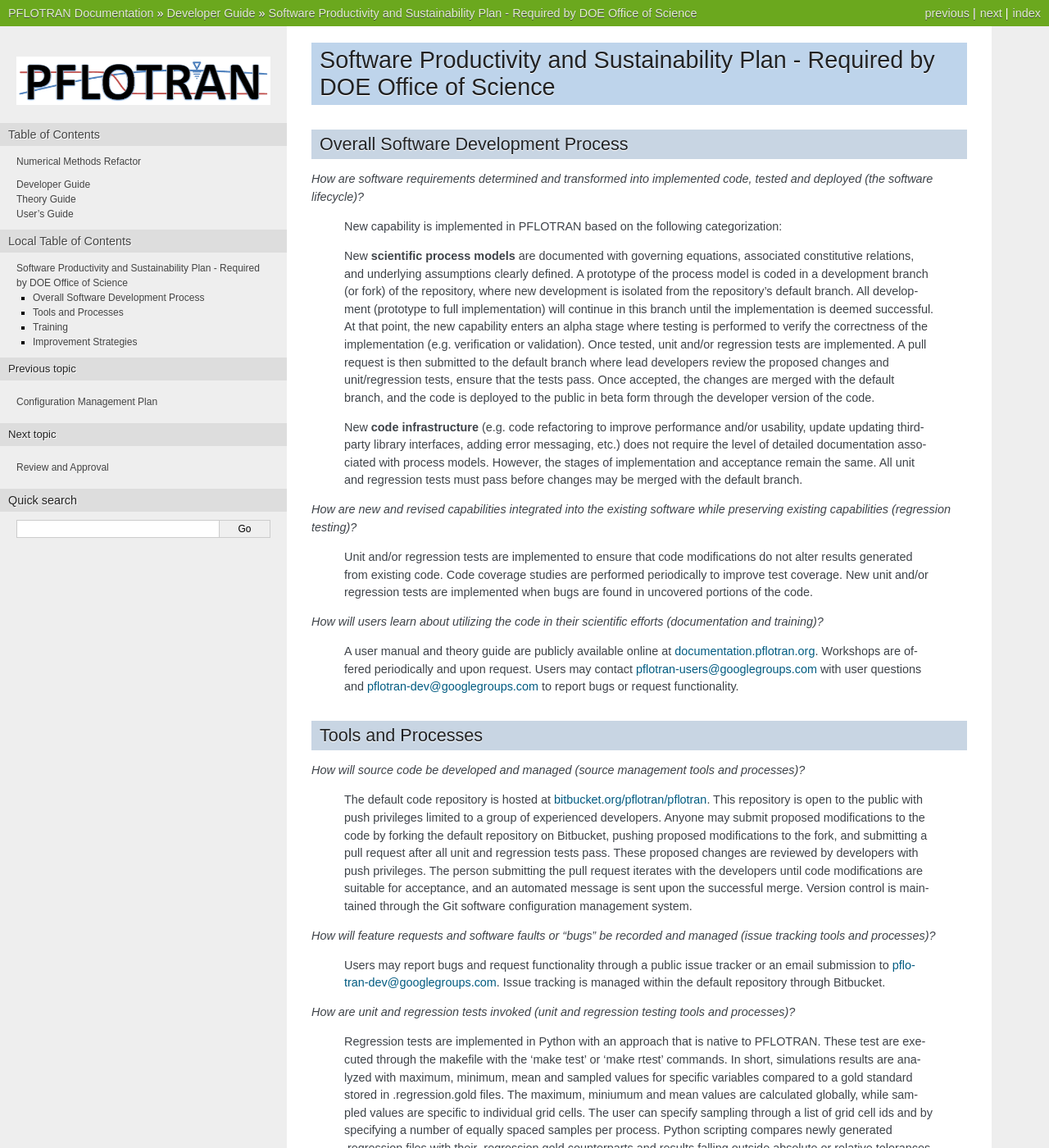
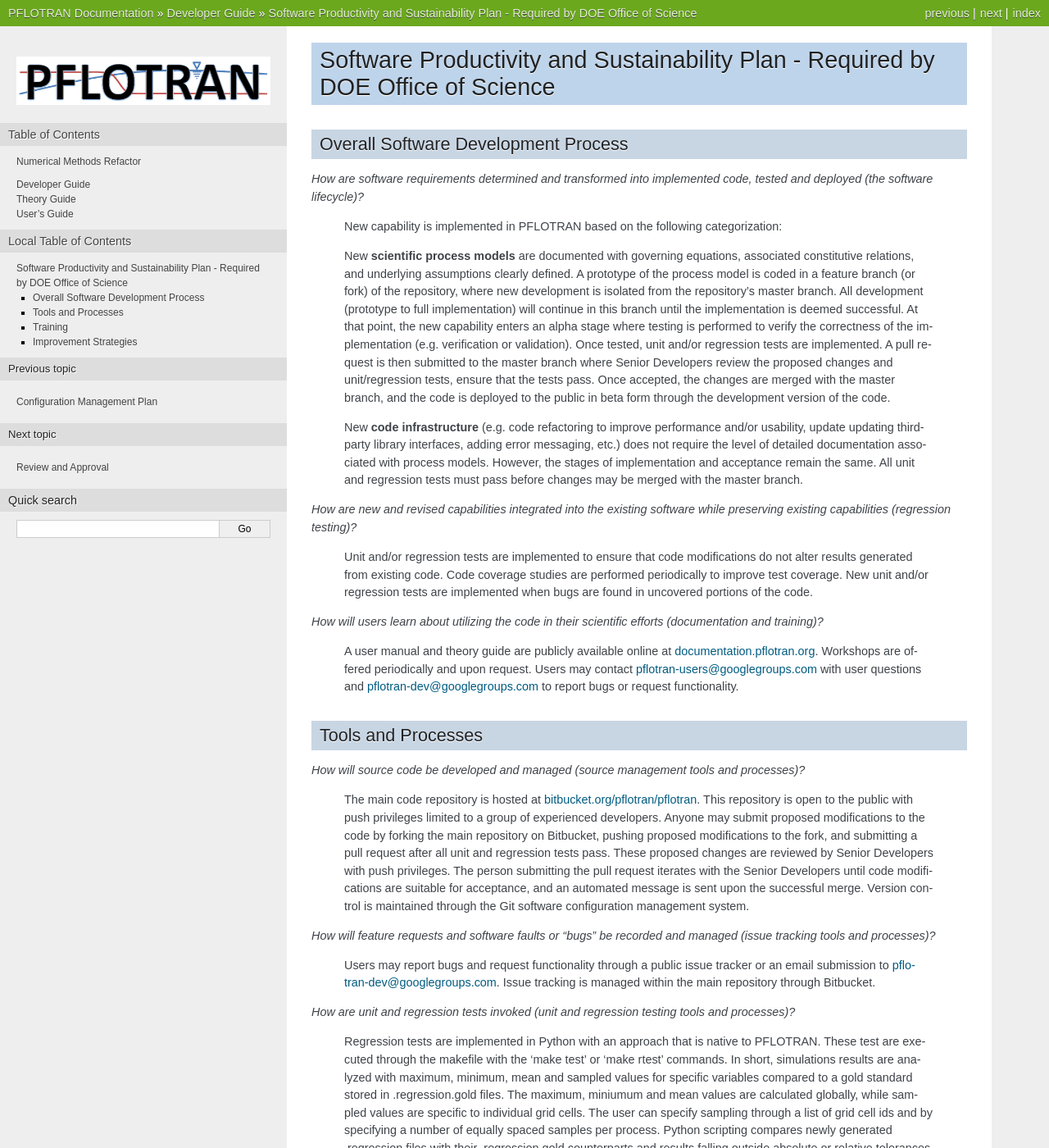
Before and after one commit to Miracloon/pflotran-documentation, a Sphinx documentation site: the page built from source/developer_guide/software_productivity_sustainability.rst, in a window 1280 px wide and 1400 px high. Shown: the whole window at 82% size. Built offline with Sphinx 7.4.7, drawn with Linux system fonts in a browser that asks for light colours; some of the changed text lies outside the part shown.

Commit message:
edits to address Michael's comments; updated software productivity and sustainability to be more aligned with terminology in updated developer guide

```diff
--- a/source/developer_guide/configuration_management_plan.rst
+++ b/source/developer_guide/configuration_management_plan.rst
@@ -99,7 +99,7 @@
 
 Third-Party Libraries
 +++++++++++++++++++++
-The versions third-party libraries utilized in the compilation of
+The versions of third-party libraries utilized in the compilation of
 PFLOTRAN are identified by version number or commit number (when
 version controlled).  Consistent and compatible version numbers are
 defined by documented installation instructions for all frozen
--- a/source/developer_guide/development_life_cycle.rst
+++ b/source/developer_guide/development_life_cycle.rst
@@ -19,7 +19,7 @@
 - **Coding:** programming the feature in the source code and provisioning regression and unit tests.
 - **Peer Review:** responding to feedback from the developer and user community.
 - **Testing:** ensuring feature accuracy through validation and verification.
-- **Documentation:** describing the feature’s implementation and instructing on its use.
+- **Documentation:** describing the feature's implementation and instructing on its use.
 - **Release:** distributing the feature to the community.
 
 Linkage to Quality Assurance and Configuration Management
@@ -61,8 +61,8 @@
 
 Release
 +++++++
-Peer Review, Testing, and Documentation are confirmed by lead
-developers, and the new capability is released to the user community.
+Peer Review, Testing, and Documentation are confirmed by Senior
+Developers, and the new capability is released to the user community.
 
 Retirement
 ----------
--- a/source/developer_guide/review_and_approval.rst
+++ b/source/developer_guide/review_and_approval.rst
@@ -27,7 +27,7 @@
 among the three (documentation, source, tests).  Users are notified
 of the release through the user mailing list and an updated version
 number in the online documentation.  Users obtain the latest
-released software by clone the main online repository and checking
+released software by cloning the main online repository and checking
 out the maintenance branch aligned with the release version number
 (provided in the installation instructions within the PFLOTRAN User
 Guide).
--- a/source/developer_guide/software_productivity_sustainability.rst
+++ b/source/developer_guide/software_productivity_sustainability.rst
@@ -10,9 +10,9 @@
 
   New capability is implemented in PFLOTRAN based on the following categorization:
 
-  New **scientific process models** are documented with governing equations, associated constitutive relations, and underlying assumptions clearly defined.  A prototype of the process model is coded in a development branch (or fork) of the repository, where new development is isolated from the repository's default branch.  All development (prototype to full implementation) will continue in this branch until the implementation is deemed successful.  At that point, the new capability enters an alpha stage where testing is performed to verify the correctness of the implementation (e.g. verification or validation).  Once tested, unit and/or regression tests are implemented.  A pull request is then submitted to the default branch where lead developers review the proposed changes and unit/regression tests, ensure that the tests pass.  Once accepted, the changes are merged with the default branch, and the code is deployed to the public in beta form through the developer version of the code.
+  New **scientific process models** are documented with governing equations, associated constitutive relations, and underlying assumptions clearly defined.  A prototype of the process model is coded in a feature branch (or fork) of the repository, where new development is isolated from the repository's master branch.  All development (prototype to full implementation) will continue in this branch until the implementation is deemed successful.  At that point, the new capability enters an alpha stage where testing is performed to verify the correctness of the implementation (e.g. verification or validation).  Once tested, unit and/or regression tests are implemented.  A pull request is then submitted to the master branch where Senior Developers review the proposed changes and unit/regression tests, ensure that the tests pass.  Once accepted, the changes are merged with the master branch, and the code is deployed to the public in beta form through the development version of the code.
 
-  New **code infrastructure** (e.g. code refactoring to improve performance and/or usability, update updating third-party library interfaces, adding error messaging, etc.) does not require the level of detailed documentation associated with process models.  However, the stages of implementation and acceptance remain the same.  All unit and regression tests must pass before changes may be merged with the default branch.
+  New **code infrastructure** (e.g. code refactoring to improve performance and/or usability, update updating third-party library interfaces, adding error messaging, etc.) does not require the level of detailed documentation associated with process models.  However, the stages of implementation and acceptance remain the same.  All unit and regression tests must pass before changes may be merged with the master branch.
 
 *How are new and revised capabilities integrated into the existing software while preserving existing capabilities (regression testing)?*
 
@@ -27,11 +27,11 @@
 
 *How will source code be developed and managed (source management tools and processes)?*
 
-  The default code repository is hosted at `bitbucket.org/pflotran/pflotran <https://bitbucket.org/pflotran/pflotran>`_.  This repository is open to the public with push privileges limited to a group of experienced developers.  Anyone may submit proposed modifications to the code by forking the default repository on Bitbucket, pushing proposed modifications to the fork, and submitting a pull request after all unit and regression tests pass.  These proposed changes are reviewed by developers with push privileges.  The person submitting the pull request iterates with the developers until code modifications are suitable for acceptance, and an automated message is sent upon the successful merge.  Version control is maintained through the Git software configuration management system.
+  The main code repository is hosted at `bitbucket.org/pflotran/pflotran <https://bitbucket.org/pflotran/pflotran>`_.  This repository is open to the public with push privileges limited to a group of experienced developers.  Anyone may submit proposed modifications to the code by forking the main repository on Bitbucket, pushing proposed modifications to the fork, and submitting a pull request after all unit and regression tests pass.  These proposed changes are reviewed by Senior Developers with push privileges.  The person submitting the pull request iterates with the Senior Developers until code modifications are suitable for acceptance, and an automated message is sent upon the successful merge.  Version control is maintained through the Git software configuration management system.
 
 *How will feature requests and software faults or "bugs" be recorded and managed (issue tracking tools and processes)?*
 
-  Users may report bugs and request functionality through a public issue tracker or an email submission to pflotran-dev@googlegroups.com.  Issue tracking is managed within the default repository through Bitbucket.
+  Users may report bugs and request functionality through a public issue tracker or an email submission to pflotran-dev@googlegroups.com.  Issue tracking is managed within the main repository through Bitbucket.
 
 *How are unit and regression tests invoked (unit and regression testing tools and processes)?*
 
@@ -39,14 +39,14 @@
 
 *How will users and collaborators access software products (software distribution tools and processes)?*
 
-  All software distribution is handled through Bitbucket where the user may clone the default repository or download a snapshot of the repository (e.g. in .tar.gz or .zip form).
+  All software distribution is handled through Bitbucket where the user may clone the main repository or download a snapshot of the repository (e.g. in .tar.gz or .zip form).
 
 Training
 --------
 
 *How will new software developers be trained?*
 
-  A Code Development wiki is provided on Bitbucket where new developers may learn about many topics (e.g. Fortran coding standards, unit testing, major refactors, etc.).
+  A Developer Guide is publicly available online at `documentation.pflotran.org <http://documentation.pflotran.org>`_ where new developers may learn about many topics (e.g. Fortran coding standards, unit testing, major refactors, etc.).
 
 *How will credit for the work of departing developers be retained?*
 
```
